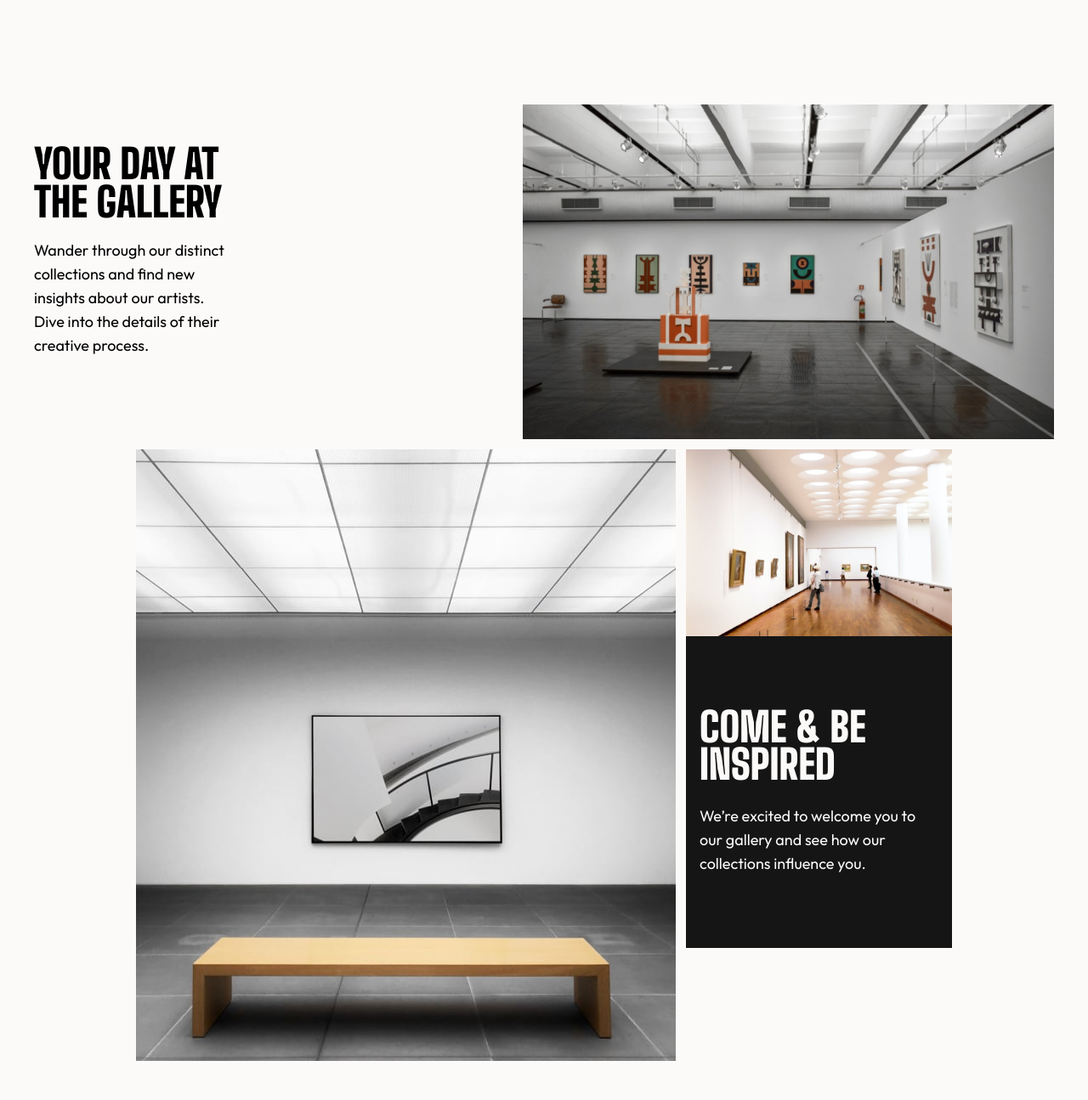
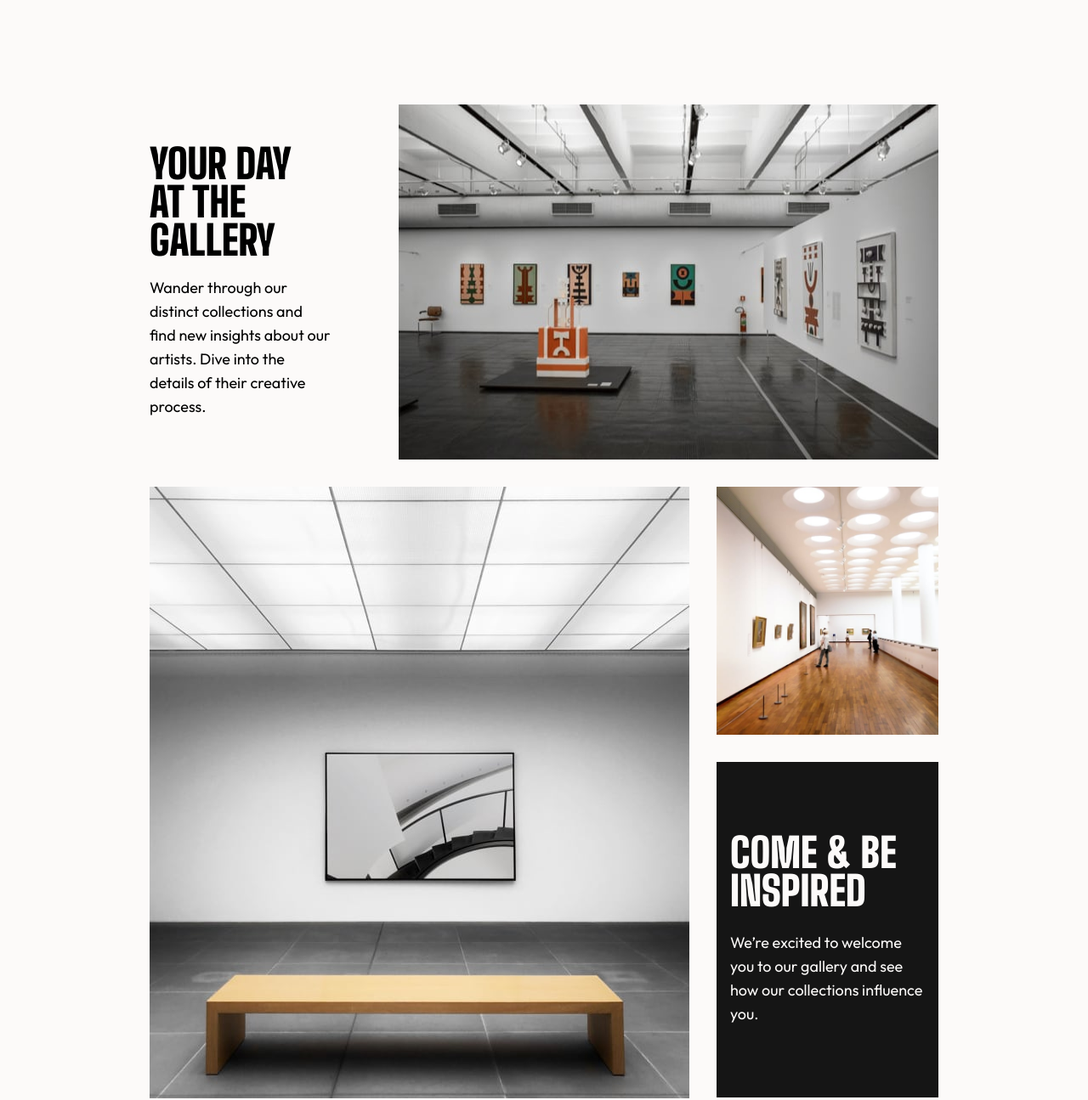
Before and after one commit to yawsamcode/modern-art-gallery-website, a website: page public/index.html in a window 1280 px wide. Shown: the part 977-2272 px from the top of the page at 85% size. Drawn offline with Linux system fonts and the light colour scheme.

Commit message:
Completed Desktop  Version for Modern Gallery

```diff
--- a/package.json
+++ b/package.json
@@ -10,6 +10,7 @@
   "author": "",
   "license": "ISC",
   "devDependencies": {
+    "@shrutibalasa/tailwind-grid-auto-fit": "^1.1.0",
     "prettier": "^3.2.5",
     "prettier-plugin-tailwindcss": "^0.5.11",
     "tailwindcss": "^3.4.1"
--- a/public/index.html
+++ b/public/index.html
@@ -27,7 +27,7 @@
           />
           <img class="hidden md:block lg:hidden" src="./assets/tablet/image-hero.jpg" alt="">
 
-          <img class="hidden md:hidden lg:block min-w-[450px]" src="./assets/desktop/image-hero.jpg" alt="">
+          <img class="hidden md:hidden lg:block" src="./assets/desktop/image-hero.jpg" alt="">
         </div>
 
 
@@ -49,14 +49,16 @@
 </div>
 </section>
 
-<div class="px-4 md:px-10 lg:px[10.3rem] md:pb-3 md:pt-[7.5rem] lg:mt-[11.25rem] md:flex flex-row-reverse justify-between">
+<section class="md:px-10 lg:px-40">
+<div class="px-4 md:pb-3 lg:pb-8 md:pt-[7.5rem] lg:mt-[11.25rem] md:flex md:gap-10 lg:gap-20 xl:gap:15 flex-row-reverse justify-between items-stretch">
+        <img class="md:hidden lg:hidden" src="./assets/mobile/image-grid-1@2x.jpg" alt="">
 
-        <!-- <img class="hidden md:block lg:hidden" src="./assets/tablet/image-grid-1.jpg" alt=""> -->
+        <img class="hidden md:block lg:hidden" src="./assets/tablet/image-grid-1.jpg" alt="">
 
-        <img class="md:hidden lg:block lg:w-[625px]" src="./assets/desktop/image-grid-1@2x.jpg" alt="">
+        <img class="hidden md:hidden lg:block" src="./assets/desktop/image-grid-1.jpg" alt="">
 
 
-    <div class="py-4 md:py-12 md:max-w-56">
+    <div class="py-4 md:py-12 md:max-w-[223px] lg:max-w-[350px]">
       <h1 class="pb-5 font-BigShoulders font-black text-5xl leading-[2.8rem]">YOUR DAY AT THE GALLERY</h1>
       <p class="font-Outfit text-lg font-normal leading-7 text-Dark Grey">Wander through our distinct collections and find new insights about our artists. Dive into the details of their creative process.</p>
     </div>
@@ -64,7 +66,7 @@
 
 
 
-    <div class="px-4 md:px-10 lg:px-40 md:flex gap-3 mx-auto">
+    <div class="px-4  md:flex md:gap-3 lg:gap-8">
       <!-- Mobile -->
         <img class="pb-4 md:hidden lg:hidden" src="./assets/mobile/image-grid-2@2x.jpg" alt="image-grid-2" />
 
@@ -72,9 +74,10 @@
         <img class="hidden md:block lg:hidden" src="./assets/tablet/image-grid-2.jpg" alt="">
 
         <!-- Dessktop -->
-        <img class="hidden md:hidden lg:block" src="./assets/desktop/image-grid-2.jpg" alt="">
+        <img class="hidden md:hidden lg:block " src="./assets/desktop/image-grid-2.jpg" alt="">
 
-
+        <!-- xl -->
+        <!-- <img class="hidden md:hidden lg:hidden object-cover w-full" src="./assets/desktop/image-grid-2@2x.jpg" alt=""> -->
 
     <!-- Mobile -->
       <div>
@@ -84,12 +87,13 @@
       <img class="md:pb-3 hidden md:block lg:hidden" src="./assets/tablet/image-grid-3@2x.jpg" alt="">
 
     <!-- DeskTop -->
-        <img class="hidden md:hidden lg:block" src="./assets/desktop/image-grid-3@2x.jpg" alt="">
+        <img class="md:pb-8 hidden md:hidden lg:block object-cover w-full" src="./assets/tablet/image-grid-3@2x.jpg" alt="">
+
+        <!-- XL Screen -->
+        <!-- <img class="md:pb-8 hidden md:hidden lg:block" src="./assets/desktop/image-grid-3@2x.jpg" alt=""> -->
 
 
-
-
-      <div class="px-4 py-12 md:py-[5.3rem] bg-Almost-Black text-Galley-White">
+        <div class="px-4 py-12 md:py-[5.3rem] bg-Almost-Black text-Galley-White ">
 
         <h1 class="pb-6 font-BigShoulders font-black text-5xl leading-[2.8rem]">COME & BE INSPIRED</h1>
 
@@ -98,7 +102,7 @@
 
     </div>
     </div>
-
+  </section>
     </main>
 
     <footer class="bg-Almost-Black text-Galley-White mt-[7.5rem] lg:mt-[11.25rem]">
--- a/tailwind.config.js
+++ b/tailwind.config.js
@@ -16,5 +16,7 @@ module.exports = {
 
     },
   },
-  plugins: [],
+  plugins: [
+    require('@shrutibalasa/tailwind-grid-auto-fit'),
+  ],
 };
```
Also changed, not shown: public/style.css, 1 other file.
